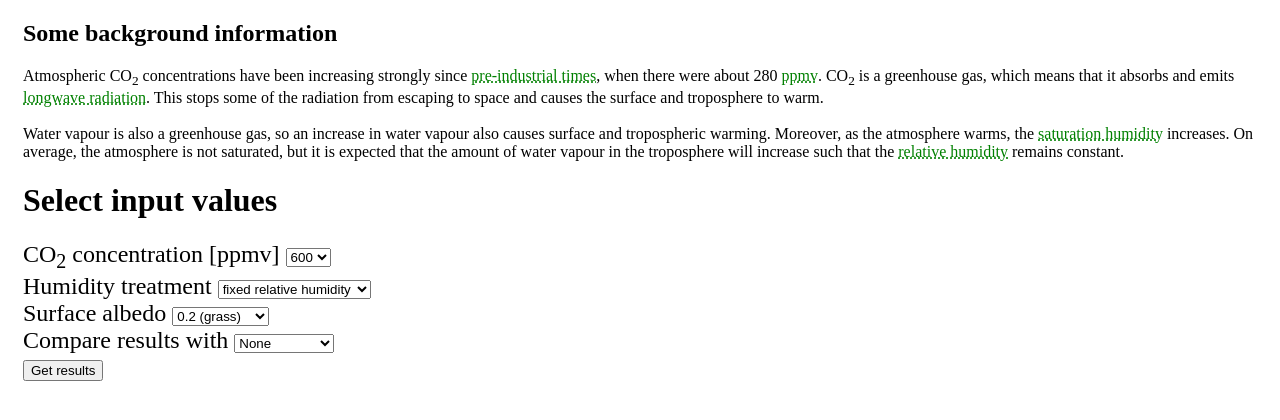
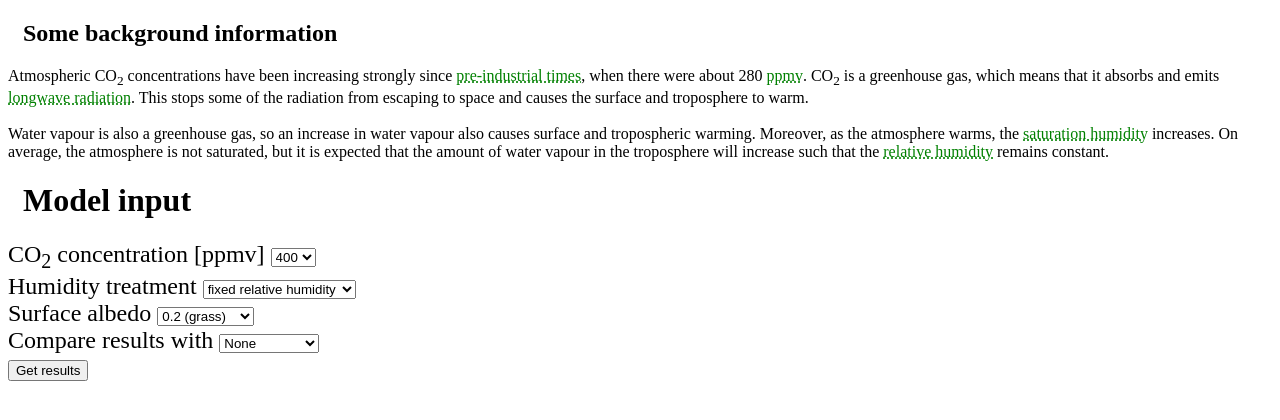
Before and after one commit to lkluft/konrad-website, a Flask app: page /run_konrad in a window 1280 px wide. Shown: the top 420 px of the page. Run offline with Flask 2, Linux system fonts and the light colour scheme.

Commit message:
Put plot on the same page as the input data and keep selected co2 value.

```diff
--- a/app.py
+++ b/app.py
@@ -21,21 +21,27 @@ def plot_interactive_png():
 def run_konrad():
     co2_options = np.arange(280, 601, 20)
     if request.method == 'GET':
+        state = {'co2': 400, 'humidity': 'rh', 'albedo': 0.2,
+                 'comparison': 'pi'}
         # send the user the form
-        return render_template('UserInput.html', co2_options=co2_options)
+        return render_template('UserInput.html', co2_options=co2_options,
+                               state=state)
     elif request.method == 'POST':
         # read form data and check data type
         humidity = request.form.get('humidity')
-        CO2 = int(request.form.get('CO2'))
+        co2 = int(request.form.get('CO2'))
         albedo = round(float(request.form.get('albedo')), 2)
         # get T and z corresponding to the selected input
-        T, z = model_run(CO2, humidity, albedo)
+        T, z = model_run(co2, humidity, albedo)
         # display result
         comparison = request.form.get('comparison')
         get_comparison(str(comparison), humidity, albedo)
         mpld3_html = plot_interactive_png()
+        state = {'co2': co2, 'albedo': albedo, 'comparison': comparison,
+                 'humidity': humidity}
         return render_template(
-            'SurfaceTemperature.html', CO2=CO2, SST=T[0], plot=mpld3_html)
+            'SurfaceTemperature.html', co2_options=co2_options, SST=T[0],
+            plot=mpld3_html, state=state)
     else:
         return "<h2>Invalid request</h2>"
 
--- a/run_konrad.py
+++ b/run_konrad.py
@@ -24,7 +24,6 @@ def get_data(CO2, humidity, albedo):
 
 
 def model_run(CO2, humidity, albedo):
-
     global T, z
     T, z = get_data(CO2, humidity, albedo)
     return T, z
--- a/static/css/main.css
+++ b/static/css/main.css
@@ -1,8 +1,3 @@
-
-div {
-  margin-left: 15px;
-  margin-right: 15px;
-}
 
 h1 {
   margin-left: 15px;
--- a/templates/UserInput.html
+++ b/templates/UserInput.html
@@ -30,14 +30,14 @@
         <abbr title="a fraction of the saturation humidity" tabindex="-1">relative humidity</abbr>
         remains constant.
     </div></font>
-    <h1>Select input values</h1>
+    <h1>Model input</h1>
     <form method="post">
         <font size=5>
         <div>
             <label for="CO2">CO<sub>2</sub> concentration [ppmv]</label>
             <select name="CO2">
                 {% for co2 in co2_options %}
-                <option value= "{{co2}}" SELECTED>{{co2}}</option>"
+                <option value="{{co2}}" {% if co2 == state.co2 %}selected{% endif %}>{{co2}}</option>
                 {% endfor %}
             </select>
         </div>
@@ -68,6 +68,7 @@
             <button type="submit">Get results</button>
         </div>
         </font>
+        <div id="content">{% block content %}{% endblock %}</div>
     </form>
 
 </body>
```
Also changed, not shown: templates/SurfaceTemperature.html (+6 -16 lines).
